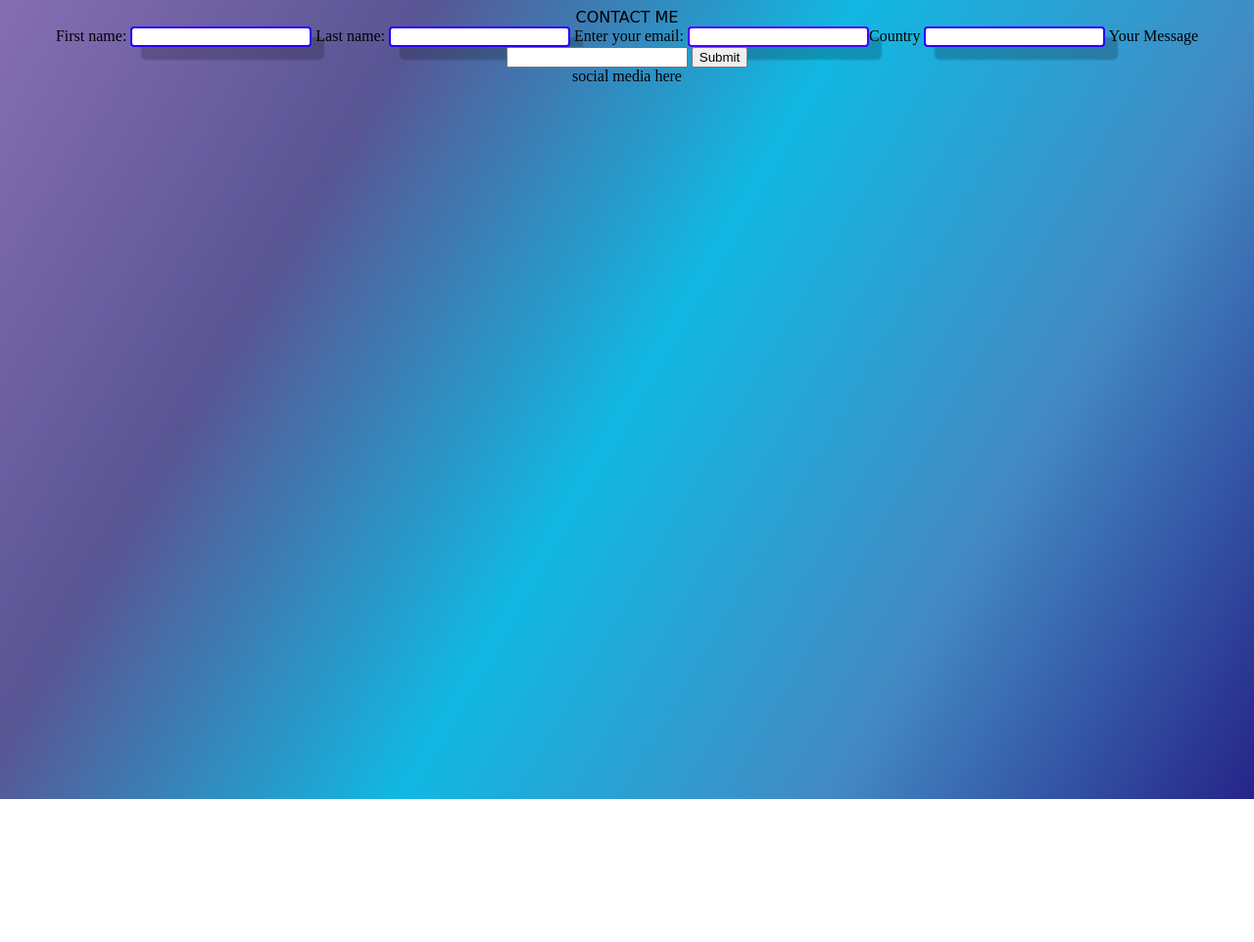
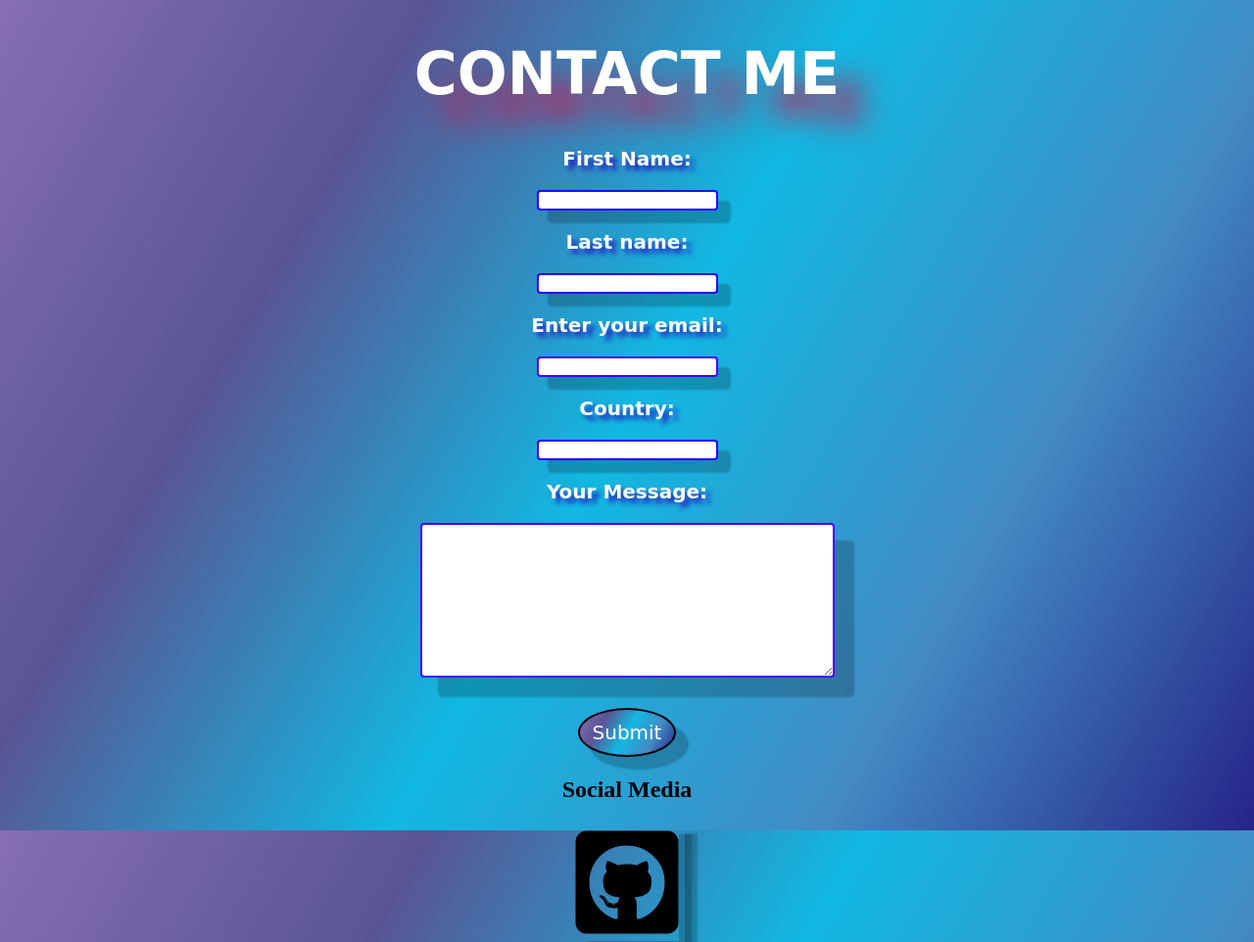
Before and after one commit to JackLikesJava/Forms, a plain HTML site: page index.html in a window 1280 px wide. Shown: the whole page at 98% size. Before the commit the page ends 816 px from the top, so only its background shows below. Drawn offline with Linux system fonts and the light colour scheme.

Commit message:
Update index.html
Made my code more readable, fixed my button, and made small changes

```diff
--- a/index.html
+++ b/index.html
@@ -4,37 +4,47 @@
   <meta charset="UTF-8">
   <meta http-equiv="X-UA-Compatible" content="IE=edge">
   <meta name="viewport" content="width=device-width, initial-scale=1.0">
+  <link rel="stylesheet" href="https://cdnjs.cloudflare.com/ajax/libs/font-awesome/5.15.2/css/all.min.css" integrity="sha512-HK5fgLBL+xu6dm/Ii3z4xhlSUyZgTT9tuc/hSrtw6uzJOvgRr2a9jyxxT1ely+B+xFAmJKVSTbpM/CuL7qxO8w==" crossorigin="anonymous" />
   <link rel="stylesheet" href="style.css">
   <title></title>
 </head>
-<div>
-<header>CONTACT ME</header>
-</div>
 <body>
+  <header>
+    <h1>CONTACT ME</h1>
+  </header>
 
-    <div>
+  <div class="box">
     <!-- GET APPENDS TO SOMETHING TO THE URL. POST IS FOR THE SERVER-->
     <form action="results.html"  method="GET">
 
-        <label for="firstname">First name:</label>
+      <label for="firstname"><h3>First Name:</h3></label>
       <input type="text" id="firstname" name="firstname">
 
-        <label for="lastname">Last name:</label>
+      <label for="lastname"><h3>Last name:</h3></label>
       <input type="text" id="lastname" name="lastname">
 
-        <label for="email">Enter your email:</label>
-        <input type="email" id="email" name=email
+      <label for="email"><h3>Enter your email:</h3></label>
+      <input type="email" id="email" name="email">
 
-        <label for="country">Country</lable>
+      <label for="country"><h3>Country:</h3></label>
       <input type="text" id="country" name="country">
 
-        <label for="text">Your Message</label>
-        <input type="Message">
+      <label for="text"><h3>Your Message:</h3></label>
+      <!-- <input type="message"> -->
 
-        <button>Submit</button>
+      <textarea cols="50" rows="10"></textarea>
+
+      <button class="formbutton" style="display:block">Submit</button>
 
       </form>
    </div>
+
+  <footer>
+    <h2>Social Media</h2>
+    <button class="gitbutton">
+      <i class="fab fa-9x fa-github-square gitbutton"></i>
+    </button>
+  </footer>
+
 </body>
-<footer>social media here</footer>
 </html>
```
Lines whose indentation alone changed are shown as unchanged.
